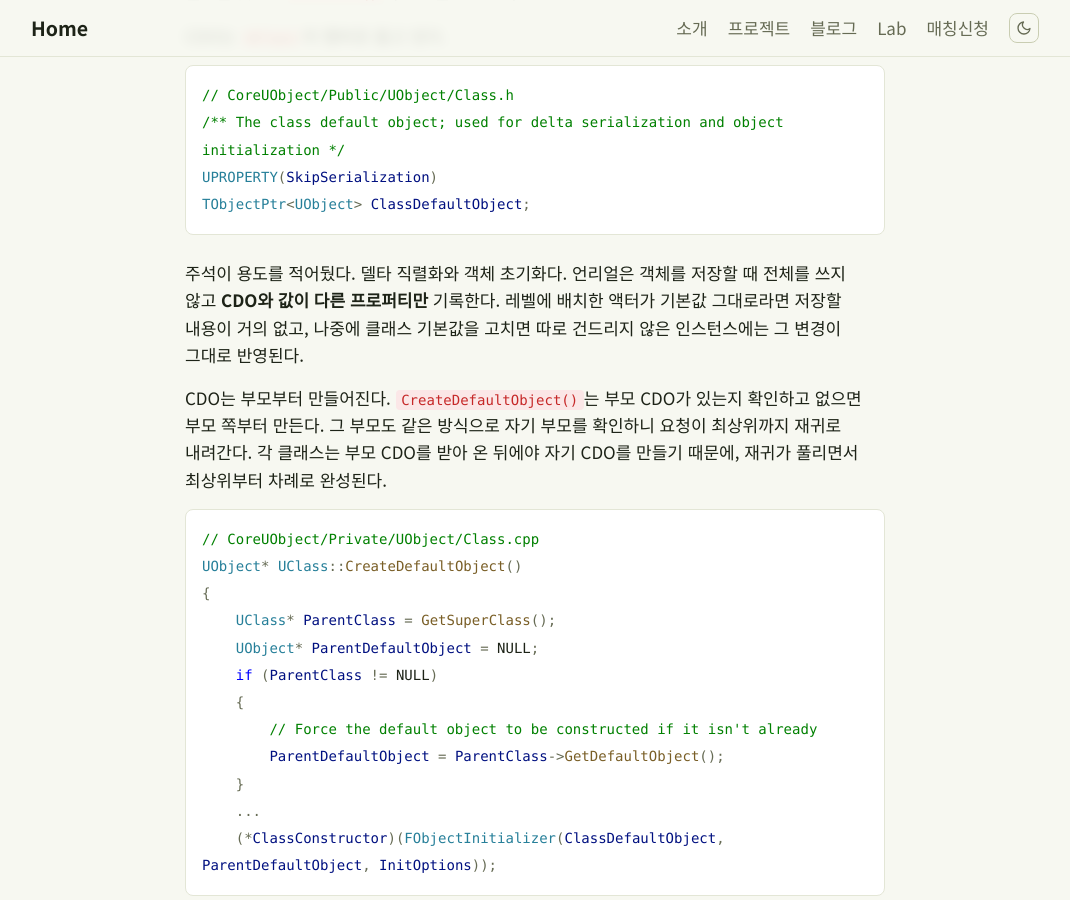
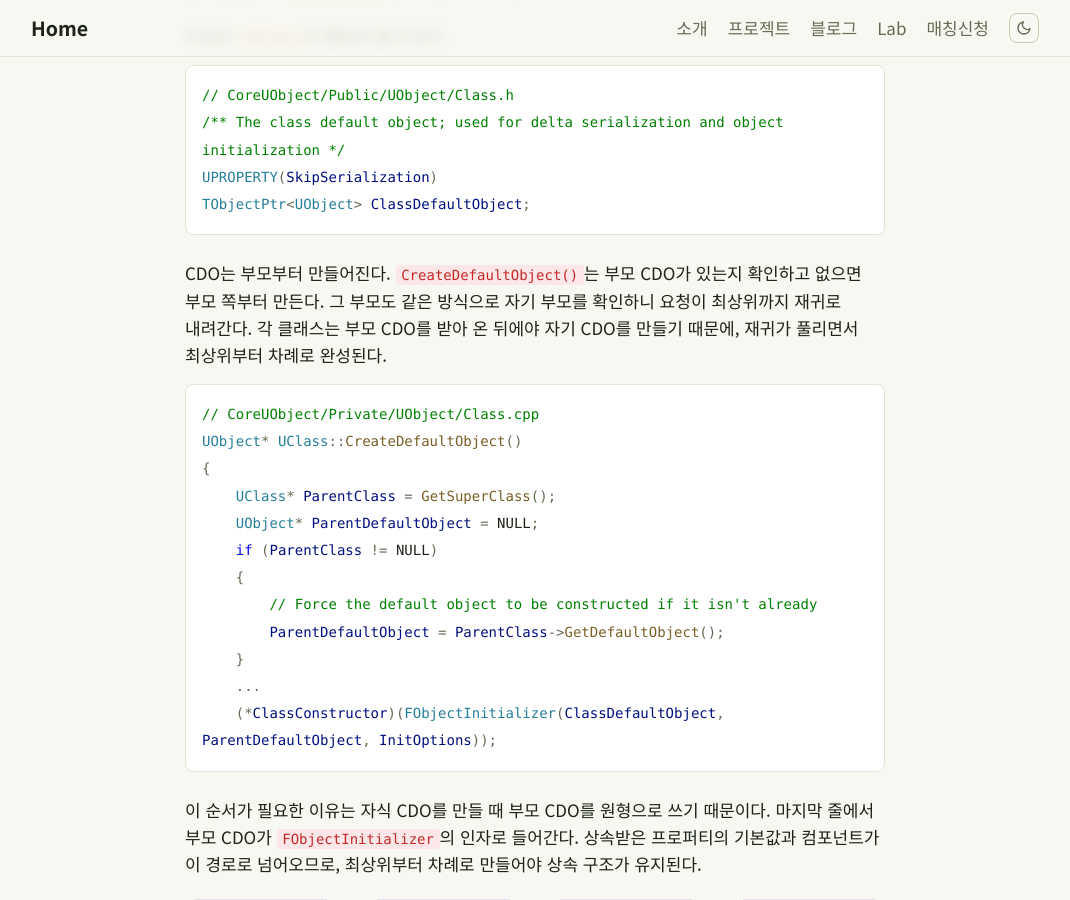
Before and after one commit to skamo3/skamo3.github.io, a Jekyll site: the page built from _posts/2026-08-11-unreal-uclass-gc-object-lifetime.md, in a window 1280 px wide and 900 px high, scrolled down 825 px. Shown: the whole window, without its empty margins (105-1175 px from the left). Built offline with Jekyll 4.4.1, drawn with Linux system fonts in a browser that asks for light colours.

Commit message:
CDO 선언 뒤 델타 직렬화 설명 문단 제거
선언 모양만 보여주는 것으로 충분하다.

Co-Authored-By: Claude Opus 5 <noreply@anthropic.com>

````diff
--- a/_posts/2026-08-11-unreal-uclass-gc-object-lifetime.md
+++ b/_posts/2026-08-11-unreal-uclass-gc-object-lifetime.md
@@ -29,8 +29,6 @@ CDO는 `UClass`의 멤버로 들고 있다.
 UPROPERTY(SkipSerialization)
 TObjectPtr<UObject> ClassDefaultObject;
 ```
-
-주석이 용도를 적어뒀다. 델타 직렬화와 객체 초기화다. 언리얼은 객체를 저장할 때 전체를 쓰지 않고 **CDO와 값이 다른 프로퍼티만** 기록한다. 레벨에 배치한 액터가 기본값 그대로라면 저장할 내용이 거의 없고, 나중에 클래스 기본값을 고치면 따로 건드리지 않은 인스턴스에는 그 변경이 그대로 반영된다.
 
 CDO는 부모부터 만들어진다. `CreateDefaultObject()`는 부모 CDO가 있는지 확인하고 없으면 부모 쪽부터 만든다. 그 부모도 같은 방식으로 자기 부모를 확인하니 요청이 최상위까지 재귀로 내려간다. 각 클래스는 부모 CDO를 받아 온 뒤에야 자기 CDO를 만들기 때문에, 재귀가 풀리면서 최상위부터 차례로 완성된다.
 
````
